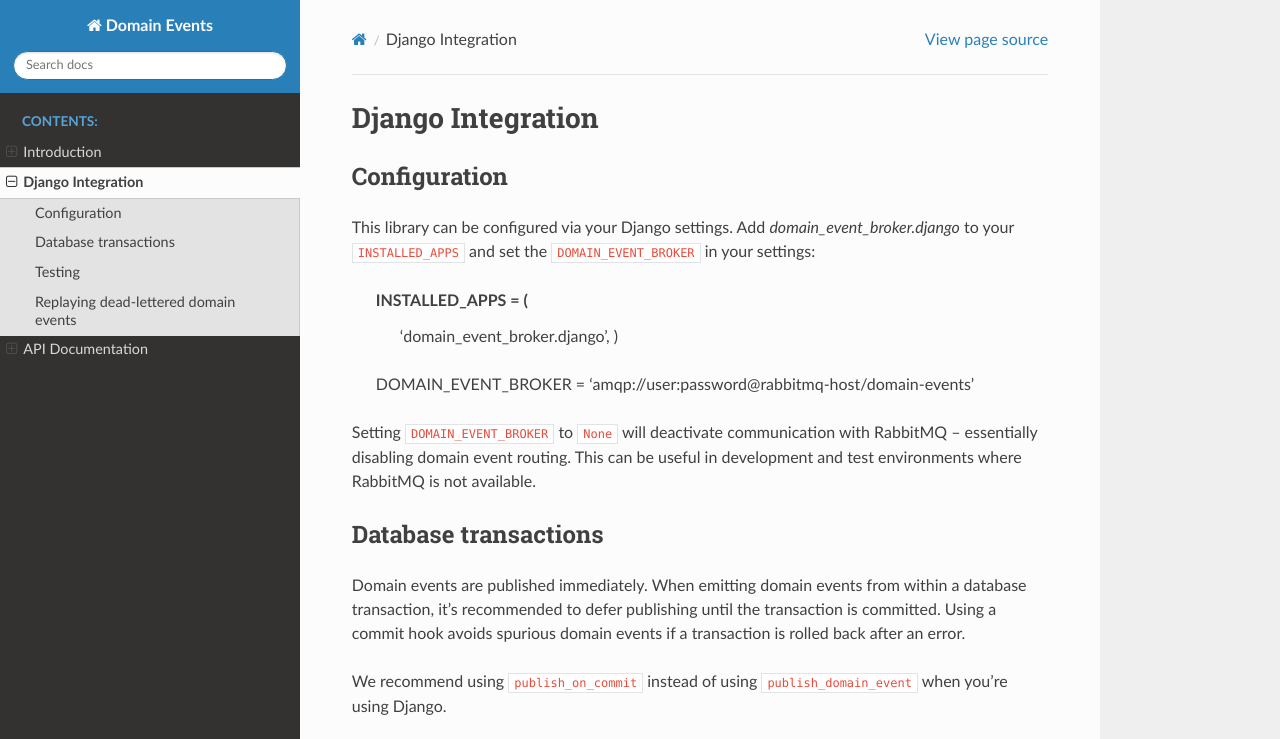
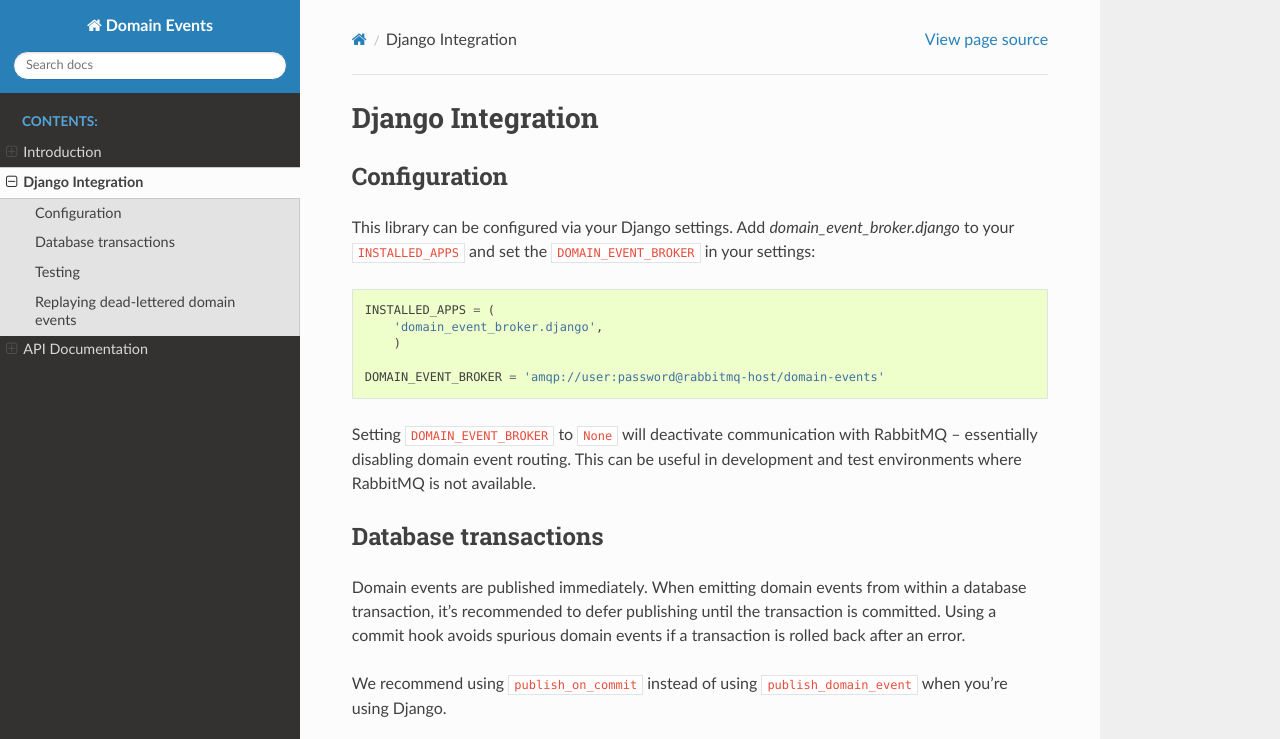
Before and after one commit to AbletonAG/domain-event-broker, a Sphinx documentation site: the page built from docs/django.rst, in a window 1280 px wide and 900 px high, cut to the strip 0-739 px from the top of the window. Built offline with Sphinx 7.4.7 and the Read the Docs theme 2.0.0, drawn with Linux system fonts in a browser that asks for light colours.

```diff
--- a/docs/django.rst
+++ b/docs/django.rst
@@ -6,7 +6,7 @@ Configuration
 
 This library can be configured via your Django settings. Add
 *domain_event_broker.django* to your ``INSTALLED_APPS`` and set the
-``DOMAIN_EVENT_BROKER`` in your settings:
+``DOMAIN_EVENT_BROKER`` in your settings::
 
     INSTALLED_APPS = (
         'domain_event_broker.django',
```
Also changed, not shown: CHANGELOG.md (+6 -2 lines), README.md (+6 -3 lines).
